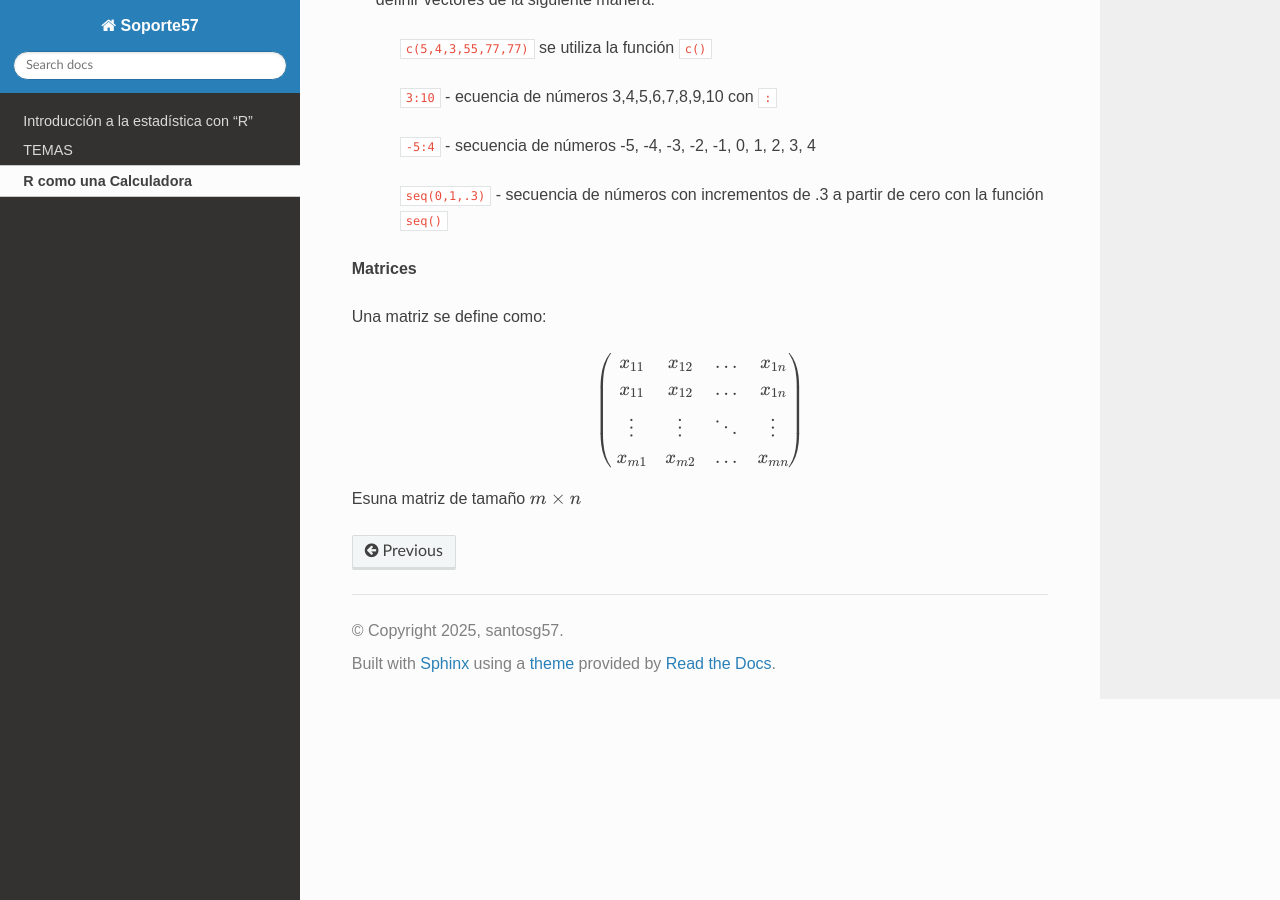
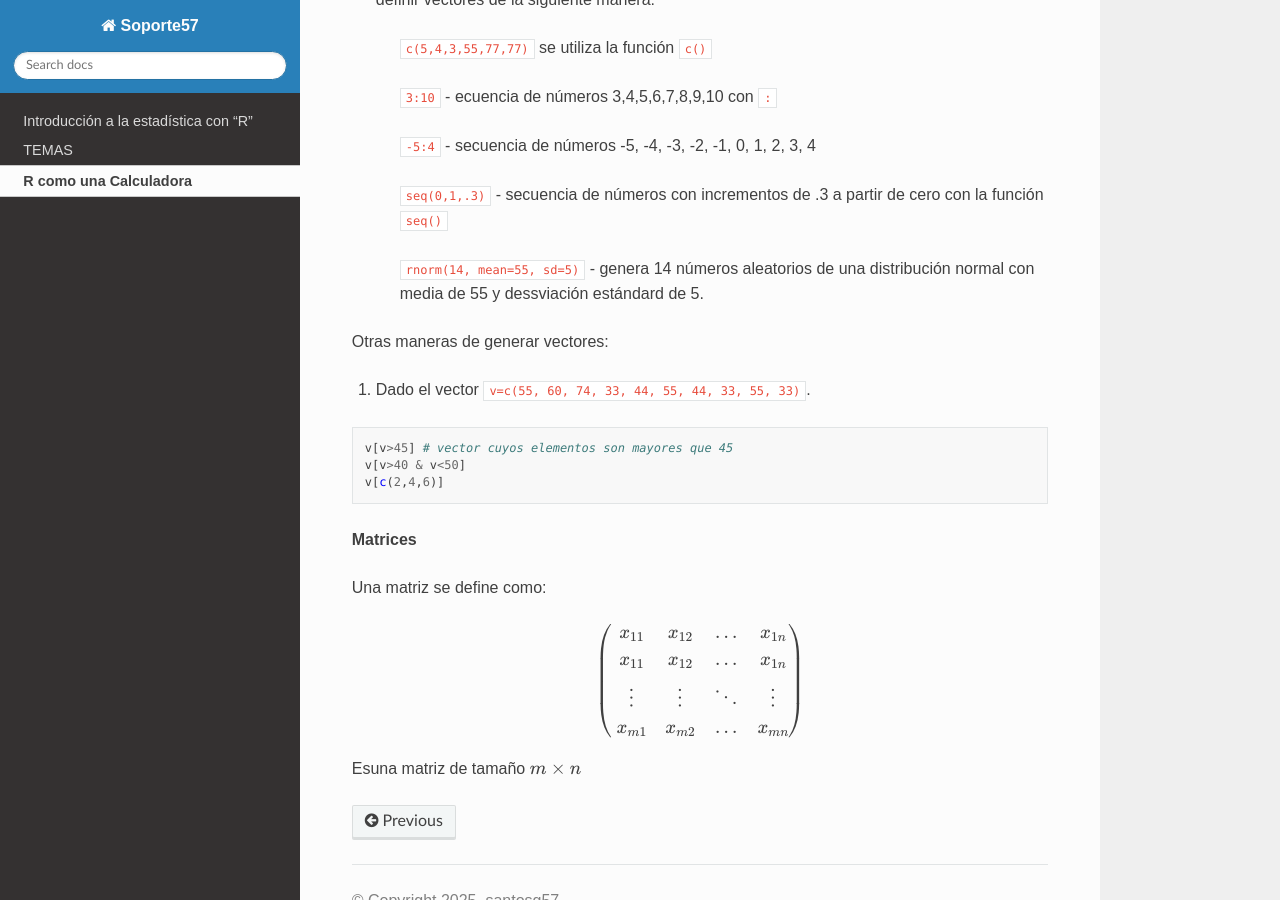
Before and after one commit to matecom57/cursofree, a Sphinx documentation site: the page built from docs/source/Curso_R/r-calculadora.rst, in a window 1280 px wide and 900 px high, scrolled down 1134 px. Built offline with Sphinx 7.4.7 and the Read the Docs theme 3.1.0, drawn with Linux system fonts in a browser that asks for light colours.

Commit message:
Test comité

```diff
--- a/docs/source/Curso_R/r-calculadora.rst
+++ b/docs/source/Curso_R/r-calculadora.rst
@@ -57,6 +57,18 @@ Algunas constantes en R: ``pi, Inf, NaN, NA``
 
    ``seq(0,1,.3)`` - secuencia de números con incrementos de .3 a partir de cero con la función ``seq()``
 
+   ``rnorm(14, mean=55, sd=5)`` - genera 14 números aleatorios de una distribución normal con media de 55 y dessviación estándard de 5.
+
+Otras maneras de generar vectores:
+
+1. Dado el vector ``v=c(55, 60, 74, 33, 44, 55, 44, 33, 55, 33)``.
+
+.. code:: R
+
+   v[v>45] # vector cuyos elementos son mayores que 45
+   v[v>40 & v<50]
+   v[c(2,4,6)]
+
 **Matrices**
 
 Una matriz se define como:
```
Also changed, not shown: other parts of docs/source/Curso_R/r-calculadora.rst (+1 -1 lines).
